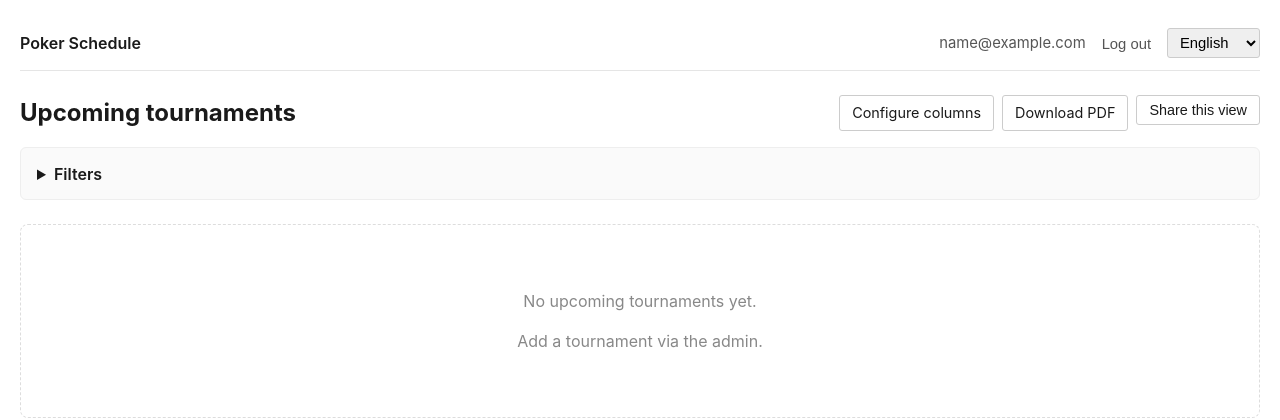
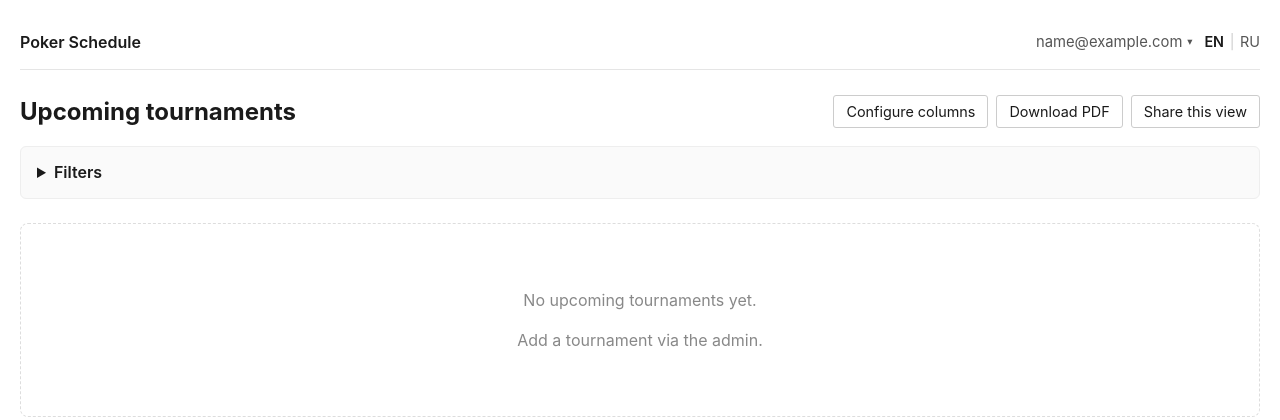
Before and after one commit to grenkoff/poker_schedule, a Django app: page /en/ in a window 1280 px wide. Shown: the top 420 px of the page. Run offline with Django 5.2, Linux system fonts and the light colour scheme; the visitor is signed in with stand-in values (Sample User, id 1); data comes from the database, SQL or seed files in the repository; data that the repository does not hold is empty; parts of the project's set-up code (start-up, migrations or seed data) failed here and were passed over.

Commit message:
Header cleanup: hover user menu with caret, EN|RU toggle, silent allauth messages, uniform button heights

```diff
--- a/config/settings/base.py
+++ b/config/settings/base.py
@@ -104,6 +104,7 @@ AUTHENTICATION_BACKENDS = [
 ACCOUNT_LOGIN_METHODS = {"email"}
 ACCOUNT_SIGNUP_FIELDS = ["email*", "password1*", "password2*"]
 ACCOUNT_UNIQUE_EMAIL = True
+ACCOUNT_ADAPTER = "apps.users.adapter.SilentAccountAdapter"
 # Options: "none" | "optional" | "mandatory". `optional` lets users sign in
 # right away and still sends a verification email; flip to "mandatory" in
 # prod once a real SMTP provider is wired up.
--- a/templates/base.html
+++ b/templates/base.html
@@ -30,7 +30,7 @@
         header nav > a { color: #1a1a1a; text-decoration: none; font-weight: 600; }
         .nav-right {
             display: flex;
-            gap: 1rem;
+            gap: 0.75rem;
             align-items: center;
         }
         .nav-link {
@@ -48,6 +48,83 @@
             font-size: 0.925rem;
         }
         .btn-link:hover { color: #1a1a1a; }
+        /* EN | RU language switcher. Active language is bold and dimmed
+           so it reads as a label rather than a click target. */
+        .lang-switch {
+            display: inline-flex;
+            align-items: center;
+            gap: 0.35rem;
+            font-size: 0.9rem;
+        }
+        .lang-switch button {
+            background: none;
+            border: none;
+            padding: 0;
+            color: #555;
+            cursor: pointer;
+            font-size: inherit;
+            font-family: inherit;
+        }
+        .lang-switch button:hover { color: #1a1a1a; }
+        .lang-switch .lang-current {
+            color: #1a1a1a;
+            font-weight: 600;
+            cursor: default;
+        }
+        .lang-switch .lang-sep { color: #ccc; }
+        /* User menu: pure-CSS hover dropdown. The trigger and popover
+           share a parent, and the popover sits flush against the trigger
+           (top: 100%, no margin gap) so moving the mouse from one to the
+           other doesn't lose the :hover state. */
+        .user-menu { position: relative; display: inline-block; }
+        .user-menu-trigger {
+            display: inline-flex;
+            align-items: center;
+            gap: 0.3rem;
+            cursor: pointer;
+            color: #555;
+            font-size: 0.925rem;
+            padding: 0.2rem 0;
+            user-select: none;
+        }
+        .user-menu-trigger:hover { color: #1a1a1a; }
+        .user-menu-caret {
+            font-size: 0.65rem;
+            line-height: 1;
+            transition: transform 0.15s ease;
+        }
+        .user-menu:hover .user-menu-caret { transform: rotate(180deg); }
+        .user-menu-popover {
+            position: absolute;
+            right: 0;
+            top: 100%;
+            background: #fff;
+            border: 1px solid #ccc;
+            border-radius: 4px;
+            box-shadow: 0 2px 8px rgba(0,0,0,0.08);
+            min-width: 160px;
+            z-index: 200;
+            padding: 0.25rem 0;
+            display: none;
+        }
+        .user-menu:hover .user-menu-popover,
+        .user-menu:focus-within .user-menu-popover { display: block; }
+        .user-menu-popover a,
+        .user-menu-popover button {
+            display: block;
+            width: 100%;
+            text-align: left;
+            background: none;
+            border: none;
+            padding: 0.45rem 0.85rem;
+            color: #1a1a1a;
+            font-size: 0.9rem;
+            cursor: pointer;
+            text-decoration: none;
+            font-family: inherit;
+        }
+        .user-menu-popover a:hover,
+        .user-menu-popover button:hover { background: #f5f5f5; }
         .flash {
             padding: 0.6rem 1rem;
             border-radius: 4px;
@@ -72,6 +149,11 @@
         }
         .page-actions .btn-secondary,
         .page-actions button.btn-secondary {
+            /* inline-flex + fixed line-height keeps <a> and <button>
+               variants the same height (default button line-height
+               differs from anchor's). */
+            display: inline-flex;
+            align-items: center;
             background: #fff;
             color: #1a1a1a;
             border: 1px solid #ccc;
@@ -80,8 +162,11 @@
             border-radius: 3px;
             cursor: pointer;
             font-size: 0.9rem;
+            line-height: 1.25;
+            font-family: inherit;
         }
         .page-actions .btn-secondary:hover { background: #f5f5f5; }
+        .page-actions form { display: inline-flex; }
         .shared-meta { margin-bottom: 1.5rem; }
         .shared-meta a { margin-right: 1rem; }
         table {
@@ -233,28 +318,38 @@
             <a href="{% url 'tournaments:list' %}">{% trans "Poker Schedule" %}</a>
             <div class="nav-right">
                 {% if request.user.is_authenticated %}
-                    <a href="{% url 'users:profile' %}" class="nav-link">{{ request.user.email|default:request.user.username }}</a>
-                    <form action="{% url 'account_logout' %}" method="post" style="display:inline">
+                    <div class="user-menu" tabindex="0">
+                        <span class="user-menu-trigger">
+                            <span>{{ request.user.email|default:request.user.username }}</span>
+                            <span class="user-menu-caret" aria-hidden="true">▾</span>
+                        </span>
+                        <div class="user-menu-popover">
+                            <a href="{% url 'users:profile' %}">{% trans "Profile" %}</a>
+                            <form action="{% url 'account_logout' %}" method="post">
                                 {% csrf_token %}
-                        <button type="submit" class="btn-link">{% trans "Log out" %}</button>
+                                <button type="submit">{% trans "Log out" %}</button>
                             </form>
+                        </div>
+                    </div>
                 {% else %}
                     <a href="{% url 'account_login' %}" class="nav-link">{% trans "Log in" %}</a>
                     <a href="{% url 'account_signup' %}" class="nav-link">{% trans "Sign up" %}</a>
                 {% endif %}
+                {% get_current_language as CURRENT_LANGUAGE %}
+                <span class="lang-switch">
+                    {% for lang in languages %}
+                        {% if lang.code == CURRENT_LANGUAGE %}
+                            <span class="lang-current">{{ lang.code|upper }}</span>
+                        {% else %}
                             <form action="{% url 'set_language' %}" method="post" style="display:inline">
                                 {% csrf_token %}
                                 <input name="next" type="hidden" value="{{ request.get_full_path }}">
-                    <select name="language" onchange="this.form.submit()">
-                        {% get_current_language as CURRENT_LANGUAGE %}
-                        {% for lang in languages %}
-                            <option value="{{ lang.code }}"
-                                    {% if lang.code == CURRENT_LANGUAGE %}selected{% endif %}>
-                                {{ lang.name_local }}
-                            </option>
+                                <button type="submit" name="language" value="{{ lang.code }}">{{ lang.code|upper }}</button>
+                            </form>
+                        {% endif %}
+                        {% if not forloop.last %}<span class="lang-sep">|</span>{% endif %}
                     {% endfor %}
-                    </select>
-                </form>
+                </span>
             </div>
         </nav>
     </header>
```
Also changed, not shown: apps/users/adapter.py (added, +11 -0 lines). Lines whose indentation alone changed are shown as unchanged.
